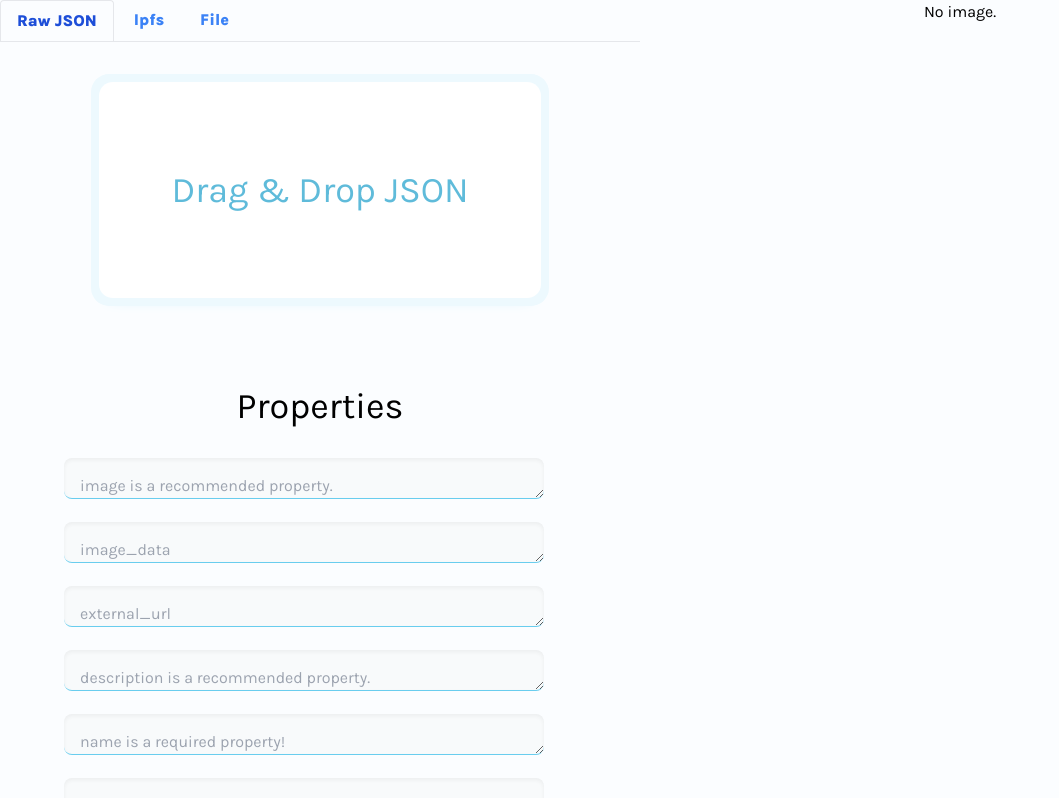
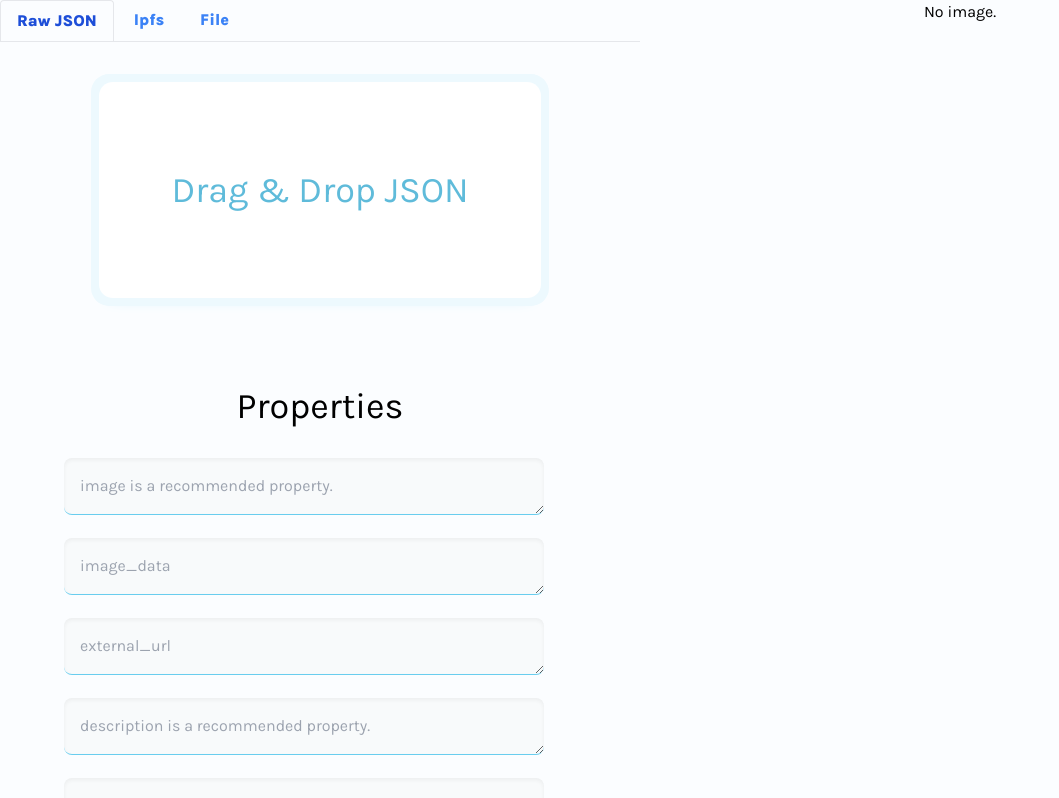
Before and after one commit to fn-Drew/Metadata-Preview, a React (Create React App) app: page /FileInput in a window 1280 px wide. Shown: the top 798 px of the page, without its empty margins (0-1059 px from the left). Built offline with nearby package versions, Linux system fonts and the light colour scheme.

Commit message:
updated padding for improved properties

```diff
--- a/src/Components/render/Properties.js
+++ b/src/Components/render/Properties.js
@@ -66,7 +66,7 @@ const Properties = ({ userInput }) => {
             return (
               <div class="my-4 ml-14">
                 <textarea
-                  class="w-5/6 rounded-lg shadow-inner transition-colors focus:bg-white focus:shadow-md px-4 pt-4 resize-y border-b-[1px] border-solid border-[#69cdee] bg-[#f8fafb] focus:outline-none"
+                  class="w-5/6 rounded-lg shadow-inner transition-colors focus:bg-white focus:shadow-md px-4 p-4 resize-y border-b-[1px] border-solid border-[#69cdee] bg-[#f8fafb] focus:outline-none"
                   rows="1"
                   placeholder={propertyName}
                   value={propertyInfo.value}
@@ -77,7 +77,7 @@ const Properties = ({ userInput }) => {
             return (
               <div class="my-4 ml-14">
                 <textarea
-                  class="w-5/6 rounded-lg shadow-inner transition-colors focus:bg-white focus:shadow-md px-4 pt-4 resize-y border-b-[1px] border-solid border-[#69cdee] bg-[#f8fafb] focus:outline-none"
+                  class="w-5/6 rounded-lg shadow-inner transition-colors focus:bg-white focus:shadow-md px-4 p-4 resize-y border-b-[1px] border-solid border-[#69cdee] bg-[#f8fafb] focus:outline-none"
                   rows="1"
                   placeholder={`${propertyName} is a required property!`}
                   value={propertyInfo.value}
@@ -88,7 +88,7 @@ const Properties = ({ userInput }) => {
             return (
               <div class="my-4 ml-14">
                 <textarea
-                  class="w-5/6 rounded-lg shadow-inner transition-colors focus:bg-white focus:shadow-md px-4 pt-4 resize-y border-b-[1px] border-solid border-[#69cdee] bg-[#f8fafb] focus:outline-none"
+                  class="w-5/6 rounded-lg shadow-inner transition-colors focus:bg-white focus:shadow-md px-4 p-4 resize-y border-b-[1px] border-solid border-[#69cdee] bg-[#f8fafb] focus:outline-none"
                   rows="1"
                   placeholder={`${propertyName} is a recommended property.`}
                   value={propertyInfo.value}
```
